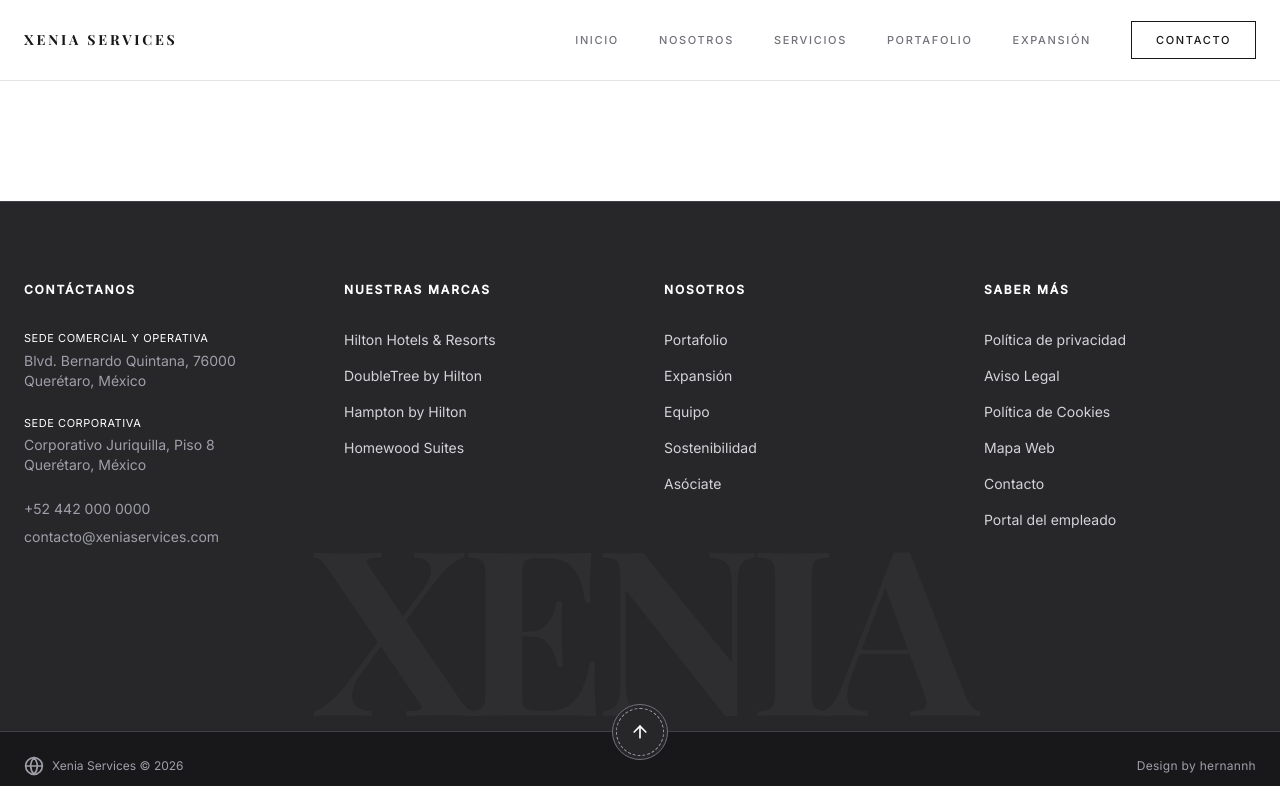
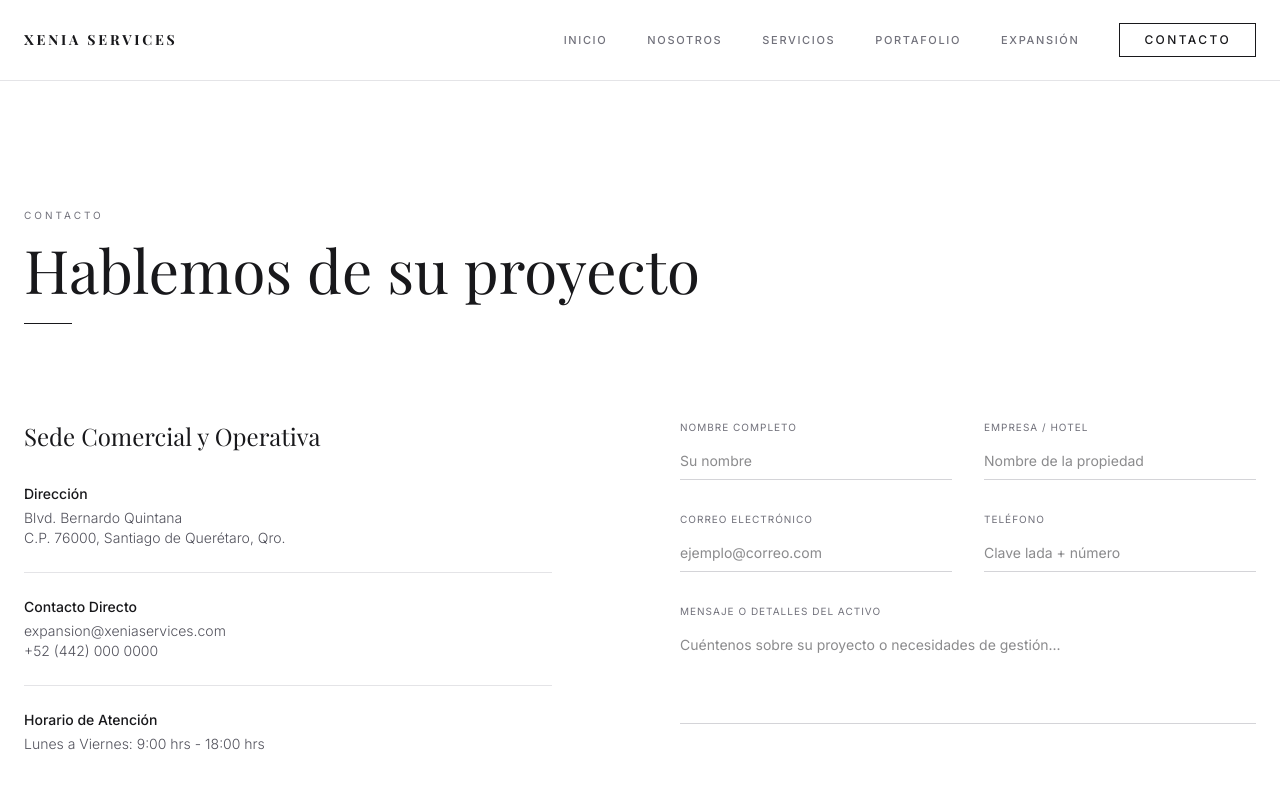
Before and after one commit to hernan-hiltonqro/pagina-ohnc, a React (Vite) app: page /pagina-ohnc/contacto in a window 1280 px wide. Shown: the top 786 px of the page. Built offline with nearby package versions, Linux system fonts and the light colour scheme; a web font is replaced by a local one.

Commit message:
Actualización del proyecto

```diff
--- a/src/App.jsx
+++ b/src/App.jsx
@@ -8,13 +8,14 @@ import { Footer } from './components/Footer';
 
 // Secciones
 import { Hero } from './components/Hero';
-import { HomeFeatures } from './components/HomeFeatures'; // IMPORTAMOS EL NUEVO COMPONENTE
+import { HomeFeatures } from './components/HomeFeatures';
 import { AboutSection } from './components/AboutSection';
 import { TeamSection } from './components/TeamSection';
 import { ServicesSection } from './components/ServicesSection';
 import { ExperienceSection } from './components/ExperienceSection';
 import { PortfolioSection } from './components/PortfolioSection';
 import { InvestorsSection } from './components/InvestorsSection';
+import { ContactSection } from './components/ContactSection'; // Ya lo tenías importado
 
 export default function App() {
   return (
@@ -25,7 +26,6 @@ export default function App() {
 
         <main className="flex-grow pt-20">
           <Routes>
-            {/* Página de Inicio: Hero + Nueva sección de características */}
             <Route path="/" element={
               <>
                 <Hero />
@@ -50,6 +50,9 @@ export default function App() {
             <Route path="/portafolio" element={<PortfolioSection />} />
 
             <Route path="/inversionistas" element={<InvestorsSection />} />
+
+            {/* AQUI AGREGAMOS LA NUEVA RUTA */}
+            <Route path="/contacto" element={<ContactSection />} />
           </Routes>
         </main>
 
--- /dev/null
+++ b/src/components/ContactSection.jsx
@@ -0,0 +1,79 @@
+import { FadeIn } from './FadeIn';
+
+export const ContactSection = () => {
+  return (
+    <div className="bg-white pt-32 pb-40 border-b border-zinc-200">
+      <div className="max-w-7xl mx-auto px-6">
+
+        {/* Cabecera */}
+        <FadeIn className="mb-24">
+          <span className="text-[10px] uppercase tracking-[0.3em] text-zinc-500 block mb-4">Contacto</span>
+          <h1 className="text-4xl sm:text-6xl font-serif text-zinc-900 mb-6">Hablemos de su proyecto</h1>
+          <div className="w-12 h-[1px] bg-zinc-900"></div>
+        </FadeIn>
+
+        <div className="grid grid-cols-1 lg:grid-cols-2 gap-20">
+
+          {/* Datos de Contacto */}
+          <FadeIn delay={0.2} className="lg:pr-12">
+            <h3 className="text-2xl font-serif text-zinc-900 mb-8">Sede Comercial y Operativa</h3>
+            <div className="space-y-6 text-zinc-600 font-light text-sm">
+              <div>
+                <p className="font-medium text-zinc-900 mb-1">Dirección</p>
+                <p>Blvd. Bernardo Quintana</p>
+                <p>C.P. 76000, Santiago de Querétaro, Qro.</p>
+              </div>
+              <div className="pt-6 border-t border-zinc-200">
+                <p className="font-medium text-zinc-900 mb-1">Contacto Directo</p>
+                <p>expansion@xeniaservices.com</p>
+                <p>+52 (442) 000 0000</p>
+              </div>
+              <div className="pt-6 border-t border-zinc-200">
+                <p className="font-medium text-zinc-900 mb-1">Horario de Atención</p>
+                <p>Lunes a Viernes: 9:00 hrs - 18:00 hrs</p>
+              </div>
+            </div>
+          </FadeIn>
+
+          {/* Formulario Minimalista */}
+          <FadeIn delay={0.4}>
+            <form className="space-y-8" onSubmit={(e) => e.preventDefault()}>
+
+              <div className="grid grid-cols-1 sm:grid-cols-2 gap-8">
+                <div className="flex flex-col">
+                  <label htmlFor="nombre" className="text-[10px] uppercase tracking-widest text-zinc-500 mb-2">Nombre Completo</label>
+                  <input type="text" id="nombre" className="border-b border-zinc-300 py-2 focus:outline-none focus:border-zinc-900 bg-transparent text-sm transition-colors" placeholder="Su nombre" />
+                </div>
+                <div className="flex flex-col">
+                  <label htmlFor="empresa" className="text-[10px] uppercase tracking-widest text-zinc-500 mb-2">Empresa / Hotel</label>
+                  <input type="text" id="empresa" className="border-b border-zinc-300 py-2 focus:outline-none focus:border-zinc-900 bg-transparent text-sm transition-colors" placeholder="Nombre de la propiedad" />
+                </div>
+              </div>
+
+              <div className="grid grid-cols-1 sm:grid-cols-2 gap-8">
+                <div className="flex flex-col">
+                  <label htmlFor="correo" className="text-[10px] uppercase tracking-widest text-zinc-500 mb-2">Correo Electrónico</label>
+                  <input type="email" id="correo" className="border-b border-zinc-300 py-2 focus:outline-none focus:border-zinc-900 bg-transparent text-sm transition-colors" placeholder="ejemplo@correo.com" />
+                </div>
+                <div className="flex flex-col">
+                  <label htmlFor="telefono" className="text-[10px] uppercase tracking-widest text-zinc-500 mb-2">Teléfono</label>
+                  <input type="tel" id="telefono" className="border-b border-zinc-300 py-2 focus:outline-none focus:border-zinc-900 bg-transparent text-sm transition-colors" placeholder="Clave lada + número" />
+                </div>
+              </div>
+
+              <div className="flex flex-col">
+                <label htmlFor="mensaje" className="text-[10px] uppercase tracking-widest text-zinc-500 mb-2">Mensaje o Detalles del Activo</label>
+                <textarea id="mensaje" rows="4" className="border-b border-zinc-300 py-2 focus:outline-none focus:border-zinc-900 bg-transparent text-sm transition-colors resize-none" placeholder="Cuéntenos sobre su proyecto o necesidades de gestión..."></textarea>
+              </div>
+
+              <button type="submit" className="mt-8 bg-zinc-900 px-10 py-5 text-xs uppercase tracking-[0.2em] font-medium text-white hover:bg-zinc-800 transition-all duration-300 w-full sm:w-auto">
+                Enviar Mensaje
+              </button>
+            </form>
+          </FadeIn>
+
+        </div>
+      </div>
+    </div>
+  );
+};
--- a/src/components/Footer.jsx
+++ b/src/components/Footer.jsx
@@ -1,5 +1,6 @@
 import { ArrowUp, Globe } from 'lucide-react';
 import { siteData } from '../data/content';
+import { Link } from 'react-router-dom';
 
 export const Footer = () => {
   const scrollToTop = () => {
@@ -13,7 +14,7 @@ export const Footer = () => {
       <div className="relative z-10 max-w-[1400px] mx-auto px-6 pt-20 pb-40">
         <div className="grid grid-cols-1 md:grid-cols-2 lg:grid-cols-4 gap-12">
 
-          {/* Columna 1: Contacto */}
+          {/* Columna 1: Contacto (Alineado con ContactSection) */}
           <div>
             <h4 className="text-xs font-semibold uppercase tracking-[0.15em] text-white mb-8">
               Contáctanos
@@ -21,50 +22,45 @@ export const Footer = () => {
 
             <div className="mb-6">
               <p className="text-[11px] uppercase tracking-wider text-white mb-1">Sede Comercial y Operativa</p>
-              <p className="text-sm text-zinc-400">Blvd. Bernardo Quintana, 76000<br/>{siteData.global.location}</p>
-            </div>
-
-            <div className="mb-6">
-              <p className="text-[11px] uppercase tracking-wider text-white mb-1">Sede Corporativa</p>
-              <p className="text-sm text-zinc-400">Corporativo Juriquilla, Piso 8<br/>{siteData.global.location}</p>
+              <p className="text-sm text-zinc-400">Blvd. Bernardo Quintana, C.P. 76000<br/>Santiago de Querétaro, Qro.</p>
             </div>
 
             <div className="mb-6 space-y-2 text-sm text-zinc-400">
-              <p>{siteData.global.contactPhone}</p>
-              <p className="hover:text-white transition-colors cursor-pointer">{siteData.global.contactEmail}</p>
+              <p className="text-[11px] uppercase tracking-wider text-white mb-1">Contacto Directo</p>
+              <p>+52 (442) 000 0000</p>
+              <p className="hover:text-white transition-colors cursor-pointer">expansion@xeniaservices.com</p>
             </div>
-
-
           </div>
 
-          {/* Columna 2: Marcas */}
+          {/* Columna 2: Nuestro Modelo (Reemplaza a Marcas) */}
           <div>
             <h4 className="text-xs font-semibold uppercase tracking-[0.15em] text-white mb-8">
-              Nuestras Marcas
+              Nuestro Modelo
             </h4>
             <ul className="space-y-4 text-sm">
-              <li><a href="#" className="hover:text-white transition-colors">Hilton Hotels & Resorts</a></li>
-              <li><a href="#" className="hover:text-white transition-colors">DoubleTree by Hilton</a></li>
-              <li><a href="#" className="hover:text-white transition-colors">Hampton by Hilton</a></li>
-              <li><a href="#" className="hover:text-white transition-colors">Homewood Suites</a></li>
+              <li><Link to="/servicios" className="hover:text-white transition-colors">Comercial e Ingresos</Link></li>
+              <li><Link to="/servicios" className="hover:text-white transition-colors">Gestión Financiera</Link></li>
+              <li><Link to="/servicios" className="hover:text-white transition-colors">Talento Humano</Link></li>
+              <li><Link to="/servicios" className="hover:text-white transition-colors">Operaciones</Link></li>
+              <li><Link to="/servicios" className="hover:text-white transition-colors">Tecnología e Inteligencia</Link></li>
             </ul>
           </div>
 
-          {/* Columna 3: Nosotros */}
+          {/* Columna 3: Nosotros (Rutas actualizadas) */}
           <div>
             <h4 className="text-xs font-semibold uppercase tracking-[0.15em] text-white mb-8">
               Nosotros
             </h4>
             <ul className="space-y-4 text-sm">
-              <li><a href="#portafolio" className="hover:text-white transition-colors">Portafolio</a></li>
-              <li><a href="#inversionistas" className="hover:text-white transition-colors">Expansión</a></li>
-              <li><a href="#equipo" className="hover:text-white transition-colors">Equipo</a></li>
-              <li><a href="#sostenibilidad" className="hover:text-white transition-colors">Sostenibilidad</a></li>
-              <li><a href="#asociate" className="hover:text-white transition-colors">Asóciate</a></li>
+              <li><Link to="/" className="hover:text-white transition-colors">Inicio</Link></li>
+              <li><Link to="/nosotros" className="hover:text-white transition-colors">Filosofía</Link></li>
+              <li><Link to="/servicios" className="hover:text-white transition-colors">Servicios</Link></li>
+              <li><Link to="/portafolio" className="hover:text-white transition-colors">Portafolio</Link></li>
+              <li><Link to="/inversionistas" className="hover:text-white transition-colors">Expansión</Link></li>
             </ul>
           </div>
 
-          {/* Columna 4: Saber Más */}
+          {/* Columna 4: Saber Más (Limpiado y conectado a la página de Contacto) */}
           <div>
             <h4 className="text-xs font-semibold uppercase tracking-[0.15em] text-white mb-8">
               Saber Más
@@ -73,9 +69,7 @@ export const Footer = () => {
               <li><a href="#" className="hover:text-white transition-colors">Política de privacidad</a></li>
               <li><a href="#" className="hover:text-white transition-colors">Aviso Legal</a></li>
               <li><a href="#" className="hover:text-white transition-colors">Política de Cookies</a></li>
-              <li><a href="#" className="hover:text-white transition-colors">Mapa Web</a></li>
-              <li><a href="#contacto" className="hover:text-white transition-colors">Contacto</a></li>
-              <li><a href="#" className="hover:text-white transition-colors">Portal del empleado</a></li>
+              <li><Link to="/contacto" className="hover:text-white transition-colors">Contacto Corporativo</Link></li>
             </ul>
           </div>
 
--- a/src/components/InvestorsSection.jsx
+++ b/src/components/InvestorsSection.jsx
@@ -1,65 +1,117 @@
 import { FadeIn } from './FadeIn';
+import { Link } from 'react-router-dom';
 
 export const InvestorsSection = () => {
   return (
-    <section id="inversionistas" className="py-32 bg-zinc-50 border-b border-zinc-200">
-      <div className="max-w-5xl mx-auto px-6">
-        <FadeIn className="text-center mb-16">
-          <span className="text-[10px] uppercase tracking-[0.3em] text-zinc-500">Expansión</span>
-          <h2 className="mt-6 text-3xl sm:text-5xl font-serif text-zinc-900 leading-tight">
-            ¿Cómo ser parte de Xenia?
-          </h2>
+    <div className="bg-white pb-32">
+
+      {/* 1. Cabecera Editorial con Imagen */}
+      <section className="relative h-[40vh] min-h-[400px] w-full overflow-hidden bg-zinc-900">
+        <img
+          src="https://images.unsplash.com/photo-1486406146926-c627a92ad1ab?auto=format&fit=crop&w=1600&q=80"
+          alt="Edificio Corporativo"
+          className="w-full h-full object-cover opacity-40 grayscale mix-blend-overlay"
+        />
+        <div className="absolute inset-0 flex items-center justify-center">
+          <FadeIn className="text-center px-6 mt-16">
+            <span className="text-[10px] uppercase tracking-[0.3em] text-zinc-400 block mb-4">Crecimiento y Rentabilidad</span>
+            <h1 className="text-4xl sm:text-6xl font-serif text-white">Expansión</h1>
+          </FadeIn>
+        </div>
+      </section>
+
+      {/* 2. Título y Argumento de Venta */}
+      <section className="max-w-7xl mx-auto px-6 pt-32 pb-24 text-center">
+        <FadeIn className="max-w-3xl mx-auto">
+          <h2 className="text-3xl sm:text-5xl font-serif text-zinc-900 mb-8">¿Cómo ser parte de Xenia?</h2>
+          <p className="text-base text-zinc-600 font-light leading-relaxed">
+            Protegemos su patrimonio con disciplina operativa y transparencia total. Nuestro modelo de gestión está diseñado para maximizar la rentabilidad de su activo hotelero, respaldado por un ecosistema digital avanzado y un equipo de expertos comprometidos con el resultado.
+          </p>
+          <div className="w-12 h-[1px] bg-zinc-300 mx-auto mt-12"></div>
         </FadeIn>
+      </section>
 
-        <div className="grid md:grid-cols-2 gap-px bg-zinc-200 border border-zinc-200 mb-12 shadow-sm">
-          <div className="bg-white p-10 lg:p-14">
-            <h3 className="text-xl font-serif text-zinc-900 mb-8">Proceso de Afiliación</h3>
-            <ol className="space-y-6 text-sm text-zinc-600 font-light list-decimal list-inside marker:font-serif marker:text-zinc-900">
-              <li>Definición del modelo (propuesta económica y evaluación legal).</li>
-              <li>Presentación del Contrato de Administración de Operación Hotelera.</li>
-              <li>Firma de contratos.</li>
-              <li>Implementación de recursos tecnológicos (Intranet, encuestas).</li>
-              <li>Inicio formal del proceso de operadora.</li>
+      {/* 3. Bloques de Información (Afiliación y Honorarios) */}
+      <section className="max-w-6xl mx-auto px-6 mb-32">
+        <FadeIn className="grid grid-cols-1 lg:grid-cols-2 gap-px bg-zinc-200 border border-zinc-200 shadow-sm">
+
+          {/* Lado Izquierdo: Proceso de Afiliación */}
+          <div className="bg-white p-12 sm:p-16 lg:p-20">
+            <h3 className="text-2xl font-serif text-zinc-900 mb-10">Proceso de Afiliación</h3>
+            <ol className="space-y-6 text-sm text-zinc-600 font-light">
+              <li className="flex gap-4">
+                <span className="text-zinc-400 font-serif">1.</span>
+                <span>Definición del modelo (propuesta económica y evaluación legal).</span>
+              </li>
+              <li className="flex gap-4">
+                <span className="text-zinc-400 font-serif">2.</span>
+                <span>Presentación del Contrato de Administración de Operación Hotelera.</span>
+              </li>
+              <li className="flex gap-4">
+                <span className="text-zinc-400 font-serif">3.</span>
+                <span>Firma de contratos.</span>
+              </li>
+              <li className="flex gap-4">
+                <span className="text-zinc-400 font-serif">4.</span>
+                <span>Implementación de recursos tecnológicos (Intranet, encuestas).</span>
+              </li>
+              <li className="flex gap-4">
+                <span className="text-zinc-400 font-serif">5.</span>
+                <span>Inicio formal del proceso de operadora.</span>
+              </li>
             </ol>
           </div>
 
-          <div className="bg-zinc-900 p-10 lg:p-14 text-white">
-            <h3 className="text-xl font-serif mb-8">Estructura de Honorarios</h3>
-            <ul className="space-y-4 text-xs text-zinc-400 font-light">
-              <li className="flex justify-between border-b border-zinc-800 pb-2">
+          {/* Lado Derecho: Estructura de Honorarios (Fondo Oscuro) */}
+          <div className="bg-zinc-900 p-12 sm:p-16 lg:p-20 text-white">
+            <h3 className="text-2xl font-serif mb-10">Estructura de Honorarios</h3>
+            <div className="space-y-6 text-xs sm:text-sm font-light text-zinc-300">
+
+              <div className="flex justify-between items-end border-b border-zinc-700 pb-2">
                 <span>Contrato de Operación</span>
                 <span className="text-white font-medium">5 años</span>
-              </li>
-              <li className="flex justify-between border-b border-zinc-800 pb-2">
+              </div>
+              <div className="flex justify-between items-end border-b border-zinc-700 pb-2">
                 <span>Regalías operadora s/ Ingresos Habitaciones</span>
                 <span className="text-white font-medium">5%</span>
-              </li>
-              <li className="flex justify-between border-b border-zinc-800 pb-2">
+              </div>
+              <div className="flex justify-between items-end border-b border-zinc-700 pb-2">
                 <span>Regalías operadora s/ GOP obtenido</span>
                 <span className="text-white font-medium">5%</span>
-              </li>
-              <li className="flex justify-between border-b border-zinc-800 pb-2">
+              </div>
+              <div className="flex justify-between items-end border-b border-zinc-700 pb-2">
                 <span>Excedente de GOP vs Presupuesto</span>
                 <span className="text-white font-medium">10% adicional</span>
-              </li>
-              <li className="flex justify-between border-b border-zinc-800 pb-2">
-                <span>Regalía de marca, MKT y Comisiones</span>
-                <span className="text-zinc-500">Cuenta del propietario</span>
-              </li>
-              <li className="flex justify-between pb-2">
-                <span>Sistemas Back, POS y Nómina</span>
-                <span className="text-zinc-500">Contratación vía TCA</span>
-              </li>
-            </ul>
+              </div>
+              <div className="flex justify-between items-end border-b border-zinc-700 pb-2 pt-4">
+                <span className="text-zinc-500">Regalía de marca, MKT y Comisiones</span>
+                <span className="text-zinc-400 text-right">Cuenta del propietario</span>
+              </div>
+              <div className="flex justify-between items-end border-b border-zinc-700 pb-2">
+                <span className="text-zinc-500">Sistemas Back, POS y Nómina</span>
+                <span className="text-zinc-400 text-right">Contratación vía TCA</span>
+              </div>
+
+            </div>
           </div>
-        </div>
 
-        <FadeIn className="text-center mt-12">
-          <a href="#contacto" className="inline-block bg-zinc-900 px-8 py-4 text-xs uppercase tracking-[0.2em] font-medium text-white hover:bg-zinc-800 transition-all duration-300">
-            Contactar Dirección Comercial
-          </a>
         </FadeIn>
-      </div>
-    </section>
+      </section>
+
+      {/* 4. Llamado a la Acción (CTA) */}
+      <section className="max-w-4xl mx-auto px-6 text-center border-t border-zinc-200 pt-32">
+        <FadeIn>
+          <span className="text-[10px] uppercase tracking-[0.3em] text-zinc-500 block mb-4">Siguiente Paso</span>
+          <h2 className="text-3xl sm:text-4xl font-serif text-zinc-900 mb-8">Inicie la conversación</h2>
+          <p className="text-sm text-zinc-600 font-light mb-12 max-w-lg mx-auto">
+            Permítanos evaluar el potencial de su activo hotelero. Solicite un diagnóstico confidencial con nuestro equipo directivo.
+          </p>
+          <Link to="/contacto" className="inline-block bg-zinc-900 px-10 py-5 text-xs uppercase tracking-[0.2em] font-medium text-white hover:bg-zinc-800 transition-all duration-300">
+            Contactar a Expansión
+          </Link>
+        </FadeIn>
+      </section>
+
+    </div>
   );
 };
--- a/src/components/Navbar.jsx
+++ b/src/components/Navbar.jsx
@@ -29,9 +29,12 @@ export const Navbar = () => {
               {link.name}
             </Link>
           ))}
-          <a href="#contacto" className="border border-zinc-900 px-6 py-2.5 text-[11px] uppercase tracking-[0.15em] font-medium text-zinc-900 hover:bg-zinc-900 hover:text-white transition-all">
-            Contacto
-          </a>
+          <Link
+  to="/contacto"
+  className="border border-zinc-900 px-6 py-2 text-xs uppercase tracking-[0.2em] font-medium text-zinc-900 hover:bg-zinc-900 hover:text-white transition-all duration-300"
+>
+  Contacto
+</Link>
         </nav>
 
         {/* Botón Móvil */}
```
Also changed, not shown: src/data/content.js (+10 -10 lines).
